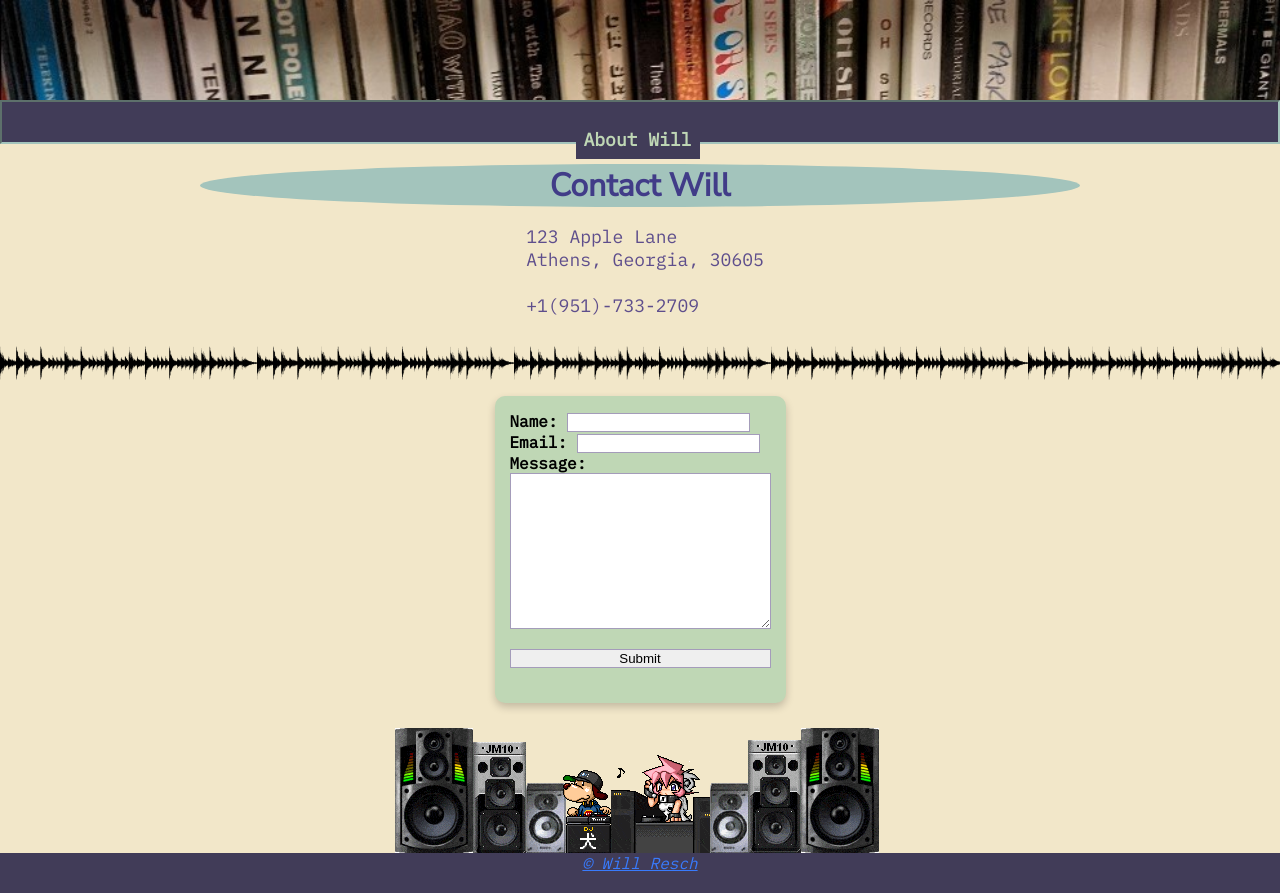
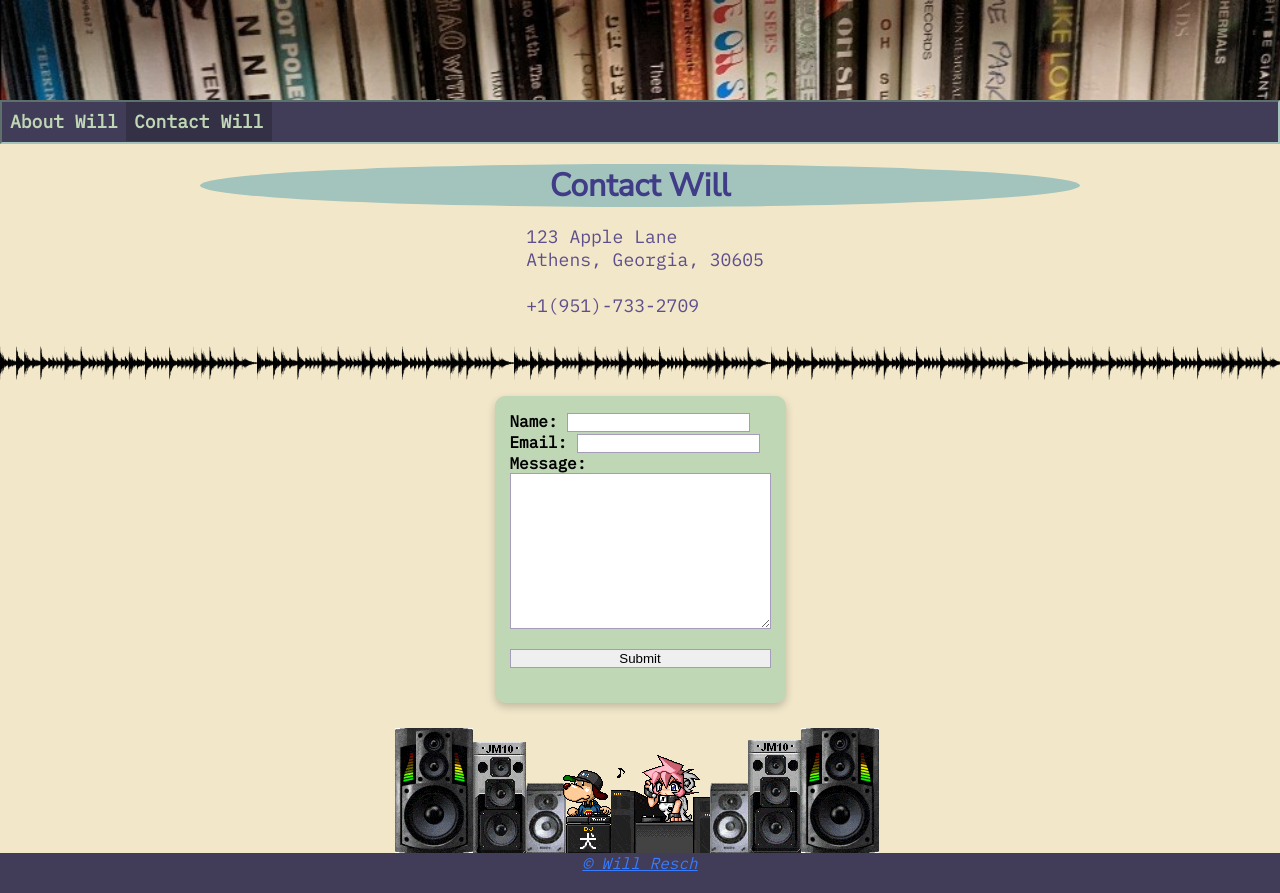
Before and after one commit to WResch2002/WResch2002.github.io, a plain HTML site: page contact.html in a window 1280 px wide. Drawn offline with Linux system fonts and the light colour scheme.

Commit message:
fixed navbar lul

```diff
--- a/contact.html
+++ b/contact.html
@@ -13,9 +13,10 @@
 </header>
 
 <nav>
-    <p>
-        <a href="index.html">About Will</a>
-    </p>
+    <ul>
+        <li><a href="index.html">About Will</a></li>
+        <li><a class="active" href="contact.html">Contact Will</a></li>
+    </ul>
 </nav>
 
 <section class="top">
--- a/css/style.css
+++ b/css/style.css
@@ -56,6 +56,9 @@ nav a {
     color: #BFD7B5;
     font-weight: 800;
     text-decoration: none;
+}
+.active {
+    background-color: #343046;
 }
 
 nav a:hover {
```
Also changed, not shown: index.html (+2 -0 lines).
